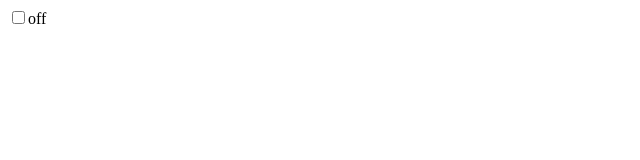
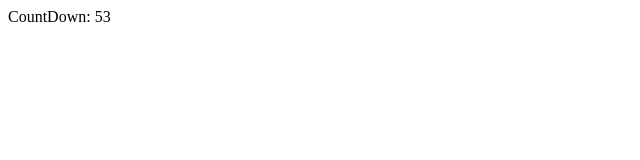
Before and after one commit to dsjramesh7/ReactJS_Projects, a React (Vite) app in the folder projects/: page / in a window 1280 px wide. Shown: the top 160 px of the page, without its empty margins (0-640 px from the left). Built offline with nearby package versions, Linux system fonts and the light colour scheme.

Commit message:
practice

```diff
--- a/projects/src/App.jsx
+++ b/projects/src/App.jsx
@@ -4,6 +4,8 @@ import Two from "./components/Two";
 import Three from "./components/Three";
 import Four from "./components/Four";
 import Five from "./components/Five";
+import Six from "./components/Six";
+import Seven from "./components/Seven";
 
 const App = () => {
   return (
@@ -12,7 +14,9 @@ const App = () => {
       {/* <Two /> */}
       {/* <Three /> */}
       {/* <Four /> */}
-      <Five />
+      {/* <Five /> */}
+      {/* <Six /> */}
+      <Seven />
     </>
   );
 };
--- /dev/null
+++ b/projects/src/components/Seven.jsx
@@ -0,0 +1,14 @@
+import React, { useEffect, useState } from "react";
+
+const Seven = () => {
+  const [timer, setTimer] = useState(60);
+  useEffect(() => {
+    if (timer > 0) {
+      const countDown = setTimeout(() => setTimer(timer - 1), 1000);
+      return () => clearTimeout(countDown);
+    }
+  }, [timer]);
+  return <div>CountDown: {timer}</div>;
+};
+
+export default Seven;
--- /dev/null
+++ b/projects/src/components/Six.jsx
@@ -0,0 +1,32 @@
+import React, { useEffect, useState } from "react";
+
+const Six = () => {
+  const [item, setItem] = useState(null);
+  const fetchAPI = async () => {
+    const response = await fetch(
+      "https://jsonplaceholder.typicode.com/posts/1"
+    );
+    const data = await response.json();
+    console.log(data);
+    setItem(data);
+  };
+  useEffect(() => {
+    fetchAPI();
+  }, []);
+  return (
+    <>
+      {
+      item ? (
+        <div>
+          <h1>{item.title}</h1>
+          <h3>{item.body}</h3>
+        </div>
+      ) : (
+        <p>no data is present....</p>
+      )
+      }
+    </>
+  );
+};
+
+export default Six;
```
